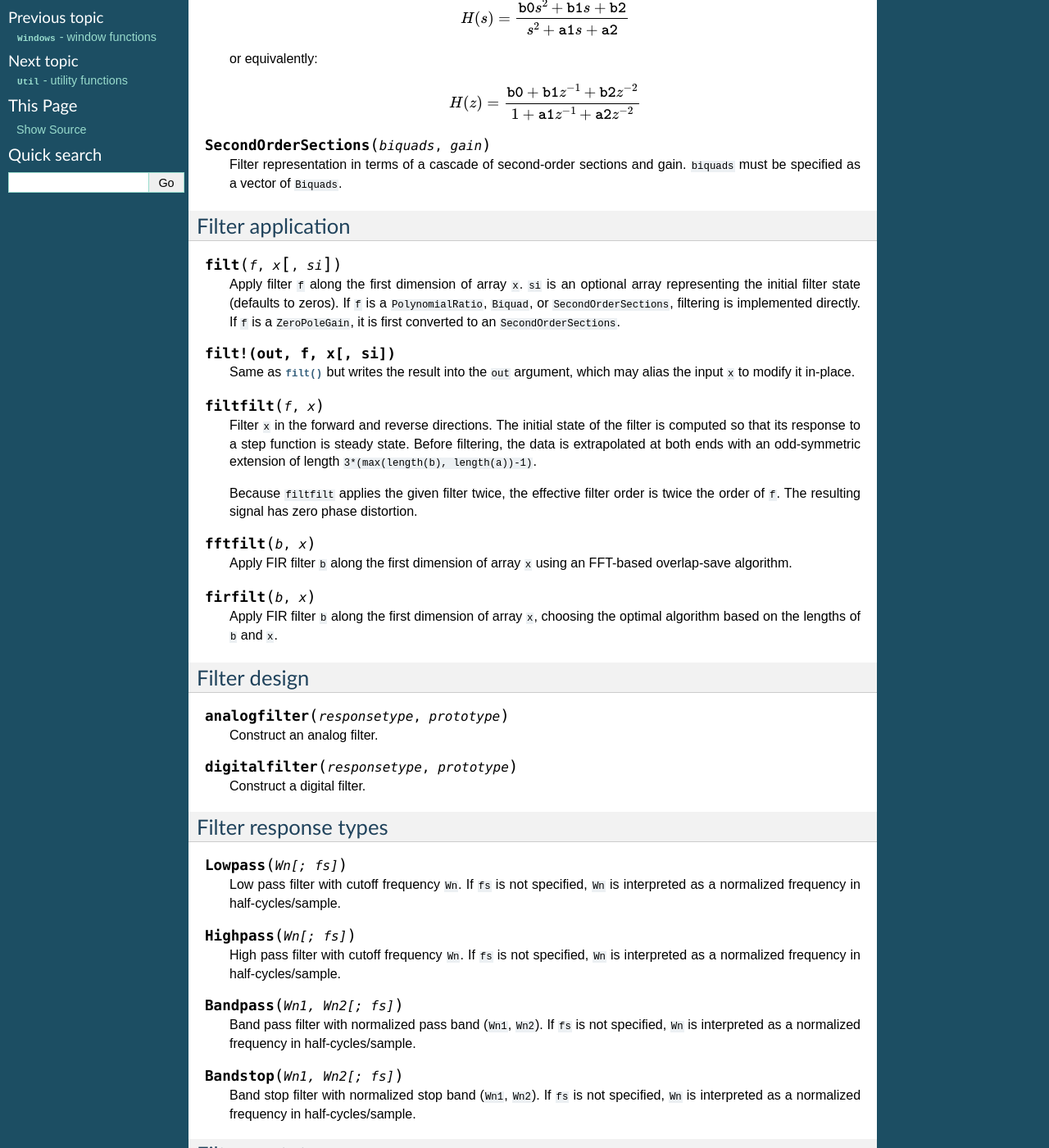
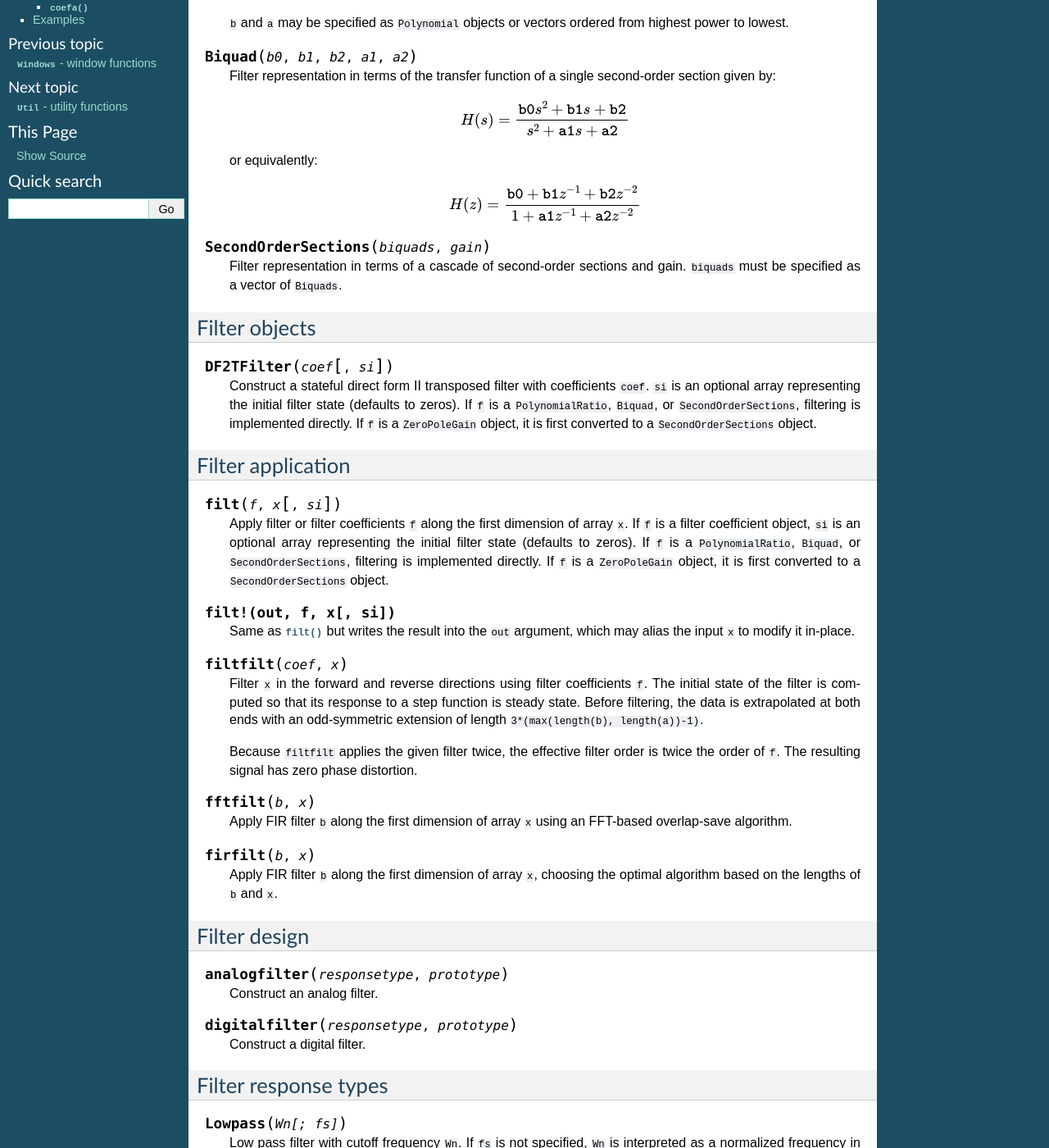
Before and after one commit to JuliaDSP/DSP.jl, a Sphinx documentation site: the page built from doc/filters.rst, in a window 1280 px wide and 1400 px high, scrolled down 684 px. Shown: the whole window at 82% size. Built offline with Sphinx 7.4.7, drawn with Linux system fonts in a browser that asks for light colours; formulas are drawn with MathJax 3; some of the changed text lies outside the part shown.

Commit message:
Document stateful filter

```diff
--- a/doc/filters.rst
+++ b/doc/filters.rst
@@ -1,11 +1,19 @@
 :mod:`Filters` - filter design and filtering
 ============================================
 
-Linear time-invariant filter representations
---------------------------------------------
+DSP.jl differentiates between filter coefficients and filters. Filter
+coefficient objects specify the response of the filter in one of
+several standard forms. Filter objects carry the state of the filter
+together with filter coefficients in an implementable form
+(``PolynomialRatio``, ``Biquad``, or ``SecondOrderSections``).
+When invoked on a filter coefficient object, ``filt`` preserves state
+between invocations.
 
-DSP.jl supports common filter representations. Filters can be converted
-from one type to another using ``convert``.
+Linear time-invariant filter coefficient objects
+------------------------------------------------
+
+DSP.jl supports common filter representations. Filter coefficients can
+be converted from one type to another using ``convert``.
 
 .. function:: ZeroPoleGain(z, p, k)
 
@@ -45,28 +53,45 @@
     sections and gain. ``biquads`` must be specified as a vector of
     ``Biquads``.
 
+
+Filter objects
+----------------------------------
+
+.. function:: DF2TFilter(coef[, si])
+
+    Construct a stateful direct form II transposed filter with
+    coefficients ``coef``. ``si`` is an optional array representing the
+    initial filter state (defaults to zeros). If ``f`` is a
+    ``PolynomialRatio``, ``Biquad``, or ``SecondOrderSections``,
+    filtering is implemented directly. If ``f`` is a ``ZeroPoleGain``
+    object, it is first converted to a ``SecondOrderSections`` object.
+
+
 Filter application
 ------------------
 
 .. function:: filt(f, x[, si])
 
-    Apply filter ``f`` along the first dimension of array ``x``. ``si``
-    is an optional array representing the initial filter state
-    (defaults to zeros). If ``f`` is a ``PolynomialRatio``, ``Biquad``,
-    or ``SecondOrderSections``, filtering is implemented directly. If ``f`` is a
-    ``ZeroPoleGain``, it is first converted to an ``SecondOrderSections``.
+    Apply filter or filter coefficients ``f`` along the first dimension
+    of array ``x``. If ``f`` is a filter coefficient object, ``si``
+    is an optional array representing the initial filter state (defaults
+    to zeros). If ``f`` is a ``PolynomialRatio``, ``Biquad``, or
+    ``SecondOrderSections``, filtering is implemented directly. If
+    ``f`` is a ``ZeroPoleGain`` object, it is first converted to a
+    ``SecondOrderSections`` object.
 
 .. function:: filt!(out, f, x[, si])
 
     Same as :func:`filt()` but writes the result into the ``out``
     argument, which may alias the input ``x`` to modify it in-place.
 
-.. function:: filtfilt(f, x)
+.. function:: filtfilt(coef, x)
 
-    Filter ``x`` in the forward and reverse directions. The initial
-    state of the filter is computed so that its response to a step
-    function is steady state. Before filtering, the data is
-    extrapolated at both ends with an odd-symmetric extension of length
+    Filter ``x`` in the forward and reverse directions using filter
+    coefficients ``f``. The initial state of the filter is computed so
+    that its response to a step function is steady state. Before
+    filtering, the data is extrapolated at both ends with an
+    odd-symmetric extension of length
     ``3*(max(length(b), length(a))-1)``.
 
     Because ``filtfilt`` applies the given filter twice, the effective
@@ -84,6 +109,7 @@
     choosing the optimal algorithm based on the lengths of ``b`` and
     ``x``.
 
+
 Filter design
 -------------
 
@@ -94,6 +120,7 @@
 .. function:: digitalfilter(responsetype, prototype)
 
     Construct a digital filter.
+
 
 Filter response types
 ---------------------
```
Also changed, not shown: NEWS.md (+5 -0 lines).
